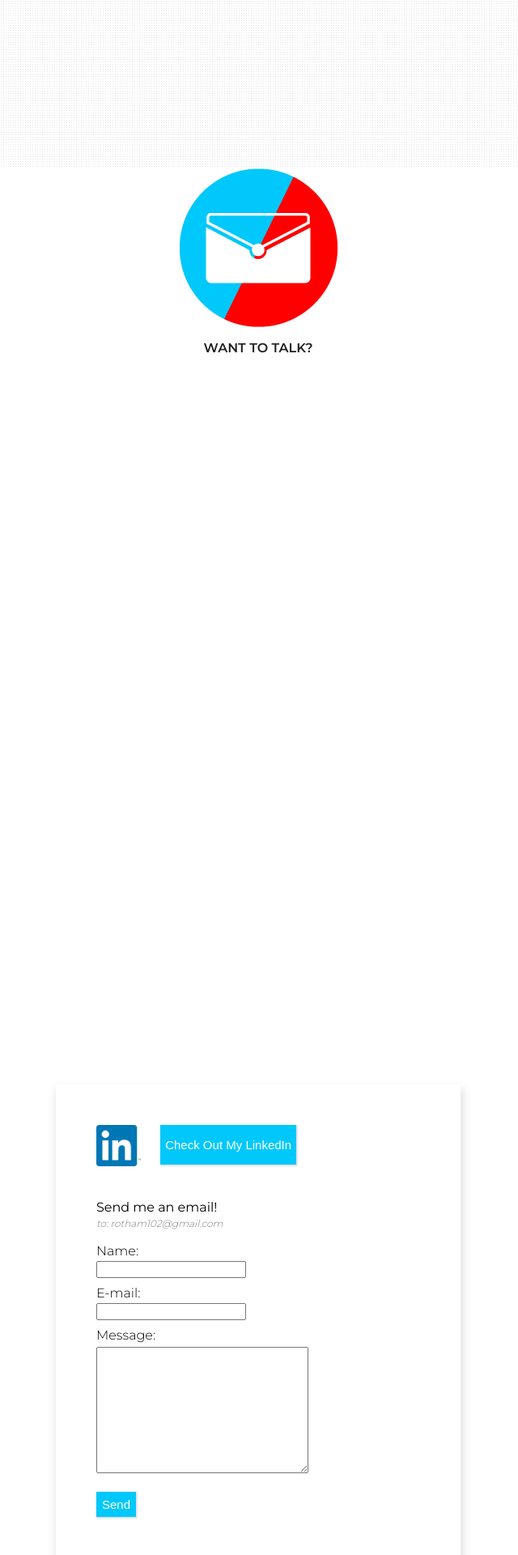
After one commit to rotham102/testweb, a PHP site: page /contact.php in a window 1280 px wide. The commit adds this page. Shown: the part 960-2880 px from the top of the page at 81% size, without its empty margins (321-961 px from the left). Run offline with PHP 8.4, Linux system fonts and the light colour scheme.

Commit message:
Contact page
Fully designed, but contact form functionality needs fixing

```diff
--- a/about.view.php
+++ b/about.view.php
@@ -19,7 +19,7 @@
 		  <a href="javascript:void(0)" class="closebtn" onclick="closeNav()">&times;</a>
 		  <a href="index.php">Home</a>
 		  <a href="about.php">About</a>
-		  <a href="#">Contact</a>
+		  <a href="contact.php">Contact</a>
 		</div>
 		<span style="font-size:30px;cursor:pointer" onclick="openNav()"><img class="nav-button" src="images/nav-menu.png"/> <p class="menu">MENU</p> </span>
 		<span class="nav-badge"><a href="index.php"><img width="50px" src="images/icon.png"></a></span>
--- /dev/null
+++ b/contact.php
@@ -0,0 +1,6 @@
+<?php
+
+
+
+
+require_once('contact.view.php');
--- /dev/null
+++ b/contact.view.php
@@ -0,0 +1,64 @@
+<!doctype html>
+<html>
+<head>
+	<meta charset="UTF-8">
+	<meta name="viewport" content="width=device-width, initial-scale=1, shrink-to-fit=no">
+	<link rel="stylesheet" type="text/css" href="styles/styles.css">
+	<link href="https://fonts.googleapis.com/css?family=Montserrat:300,400,600" rel="stylesheet">
+	<link rel="shortcut icon" type="image/x-icon" href="images/favicon.png" />
+	<script src="styles/scripts.js"></script>
+
+	<title>Amanda M. Roth</title>
+</head>
+
+<body>
+<!--nav-->
+<div class="wrapper">
+	<div class="nav">
+	  <div id="mySidenav" class="sidenav">
+		  <a href="javascript:void(0)" class="closebtn" onclick="closeNav()">&times;</a>
+		  <a href="index.php">Home</a>
+		  <a href="about.php">About</a>
+		  <a href="contact.php">Contact</a>
+		</div>
+		<span style="font-size:30px;cursor:pointer" onclick="openNav()"><img class="nav-button" src="images/nav-menu.png"/> <p class="menu">MENU</p> </span>
+		<span class="nav-badge"><a href="index.php"><img width="50px" src="images/icon.png"></a></span>
+	</div><!--nav-->
+	<div class="nav-afterspace"></div>
+<!--header-->
+	<div class="header">
+		<div class="site-badge">
+			<img src="images/contact-icon.png"/>
+		</div>
+   		<h1><strong>WANT TO TALK?</strong></h1>
+	</div><!--header-->
+	<div class="contact">
+		<div class="contact-content">
+			<div class="linkedin">
+				<img src="images/linkedin-logo.png">
+				<a href="https://www.linkedin.com/in/amanda-roth-4960ab94/">
+				<button>
+					<p>Check Out My LinkedIn</p>
+				</button>
+				</a>
+			</div><!--linkedin-->
+			<div class="form-area">
+				<p>Send me an email!<br/>
+					<span class="email"><em>to: rotham102@gmail.com</em></span>
+				</p>
+					<form action="mailto:rotham102@gmail.com" method="post" enctype="text/plain" class="contact-form">
+						<p>Name:</p>
+						<input type="text" name="name"><br>
+						<p>E-mail:</p>
+						<input type="text" name="mail"><br>
+						<p>Message:</p>
+						<textarea rows="10" cols="30" type="text" name="comment"></textarea><br><br>
+						<input type="submit" value="Send" class="send">
+					</form>
+			</div><!--form-area-->
+		</div><!--contact--->
+	</div>
+
+</div><!--wrapper-->
+</body>
+</html>
--- a/index.view.php
+++ b/index.view.php
@@ -19,7 +19,7 @@
 		  <a href="javascript:void(0)" class="closebtn" onclick="closeNav()">&times;</a>
 		  <a href="index.php">Home</a>
 		  <a href="about.php">About</a>
-		  <a href="#">Contact</a>
+		  <a href="contact.php">Contact</a>
 		</div>
 		<span style="font-size:30px;cursor:pointer" onclick="openNav()"><img class="nav-button" src="images/nav-menu.png"/> <p class="menu">MENU</p> </span><br>
 	</div>
--- a/styles/scripts.js
+++ b/styles/scripts.js
@@ -5,3 +5,10 @@ function openNav() {
 function closeNav() {
     document.getElementById("mySidenav").style.width = "0";
 }
+
+
+var frmvalidator  = new Validator("contactform");
+frmvalidator.addValidation("name","req","Please provide your name");
+frmvalidator.addValidation("email","req","Please provide your email");
+frmvalidator.addValidation("email","email",
+  "Please enter a valid email address");
--- a/styles/styles.css
+++ b/styles/styles.css
@@ -19,7 +19,8 @@ body{
   -webkit-background-size: 3px 3px;
   -moz-background-size: 3px 3px;
   background-size: 3px 3px;
-	padding:2em 0em 0em 0em ;
+  padding:2em 0em 0em 0em ;
+
 }
 .nav{
 	grid-column: span 12;
@@ -28,6 +29,7 @@ body{
 	width:100vw;
 	z-index:1;
 	background-color:white;
+	box-shadow: 0px 2px 4px rgba(200,200,200, .3);
 }
 .nav-afterspace{
 	height:70px;
@@ -376,7 +378,7 @@ color:white;
 /*----------------------------------ABOUT-----------------------------------*/
 .nav-badge{
 	float:right;
-	padding:7px 27px 7px 7px;
+	padding:7px 27px 3px 7px;
 }
 .expand{
 	font-size:50px;
@@ -398,7 +400,7 @@ color:white;
 	background-color:white;
 	box-shadow: 2px 3px 10px 2px #e2e2e2;
 	padding: 2% 5% 2% 5%;
-	max-width:700px;
+	max-width:800px;
 	font-family: 'Montserrat', sans-serif;
 	font-weight:300;
 	line-height: 25px;
@@ -414,7 +416,7 @@ color:white;
 	background-color:rgb(0, 200, 250);
 	box-shadow: 2px 3px 10px 2px #e2e2e2;
 	padding: 1% 5% 2% 5%;
-	max-width:700px;
+	max-width:800px;
 	font-family: 'Montserrat', sans-serif;
 	font-weight:300;
 	line-height: 25px;
@@ -440,7 +442,7 @@ color:white;
 	background-color:white;
 	box-shadow: 2px 7px 10px 2px #e2e2e2;
 	padding: 1% 5% 3% 5%;
-	max-width:700px;
+	max-width:800px;
 	font-family: 'Montserrat', sans-serif;
 	font-weight:300;
 	line-height: 25px;
@@ -477,7 +479,7 @@ color:white;
 	background-color:rgb(0, 200, 250);
 	box-shadow: 4px 3px 10px 2px #e2e2e2;
 	padding: 1% 5% 1% 5%;
-	max-width:700px;
+	max-width:800px;
 	font-family: 'Montserrat', sans-serif;
 	font-weight:300;
 	line-height: 25px;
@@ -494,3 +496,58 @@ color:white;
 .education-content em{
 	color:rgb(70,70,70);
 }
+/*--------------------------------------------------------CONTACT PAGE-------------------------------------------------------*/
+.contact{
+	grid-column: span 12;
+	position:relative;
+	height:100vh;
+}
+.contact-content{
+	margin:0 auto;
+	display:block;
+	background-color:white;
+	box-shadow: 2px 7px 10px 2px #e2e2e2;
+	padding: 50px;
+	max-width:400px;
+	font-family: 'Montserrat', sans-serif;
+}
+.linkedin{
+	height:46px;
+}
+.linkedin button{
+	vertical-align: top;
+	background-color:rgb(0,200,250);
+	border:none;
+	color:white;
+	font-size:15px;
+	box-shadow: 1px 1px 2px 1px #e2e2e2;
+}
+.linkedin img{
+	width:55px;
+	padding-right:20px;
+}
+.form-area{
+	display:block;
+	margin: 0 auto;
+	padding-top:30px;
+}
+.contact-form p{
+	margin:9px 0px 3px 0px;
+	font-weight: 100;
+}
+textarea{
+	margin-top:2px;
+}
+.email{
+	font-weight:100;
+	color:grey;
+	font-size:12px;
+}
+.send{
+	background-color:rgb(0,200,250);
+	border:none;
+	color:white;
+	font-size:15px;
+	padding: 7px;
+	box-shadow: 1px 1px 2px 1px #e2e2e2;
+}
```
Also changed, not shown: images/contact-icon.png (added), images/linkedin-logo.png (added).
